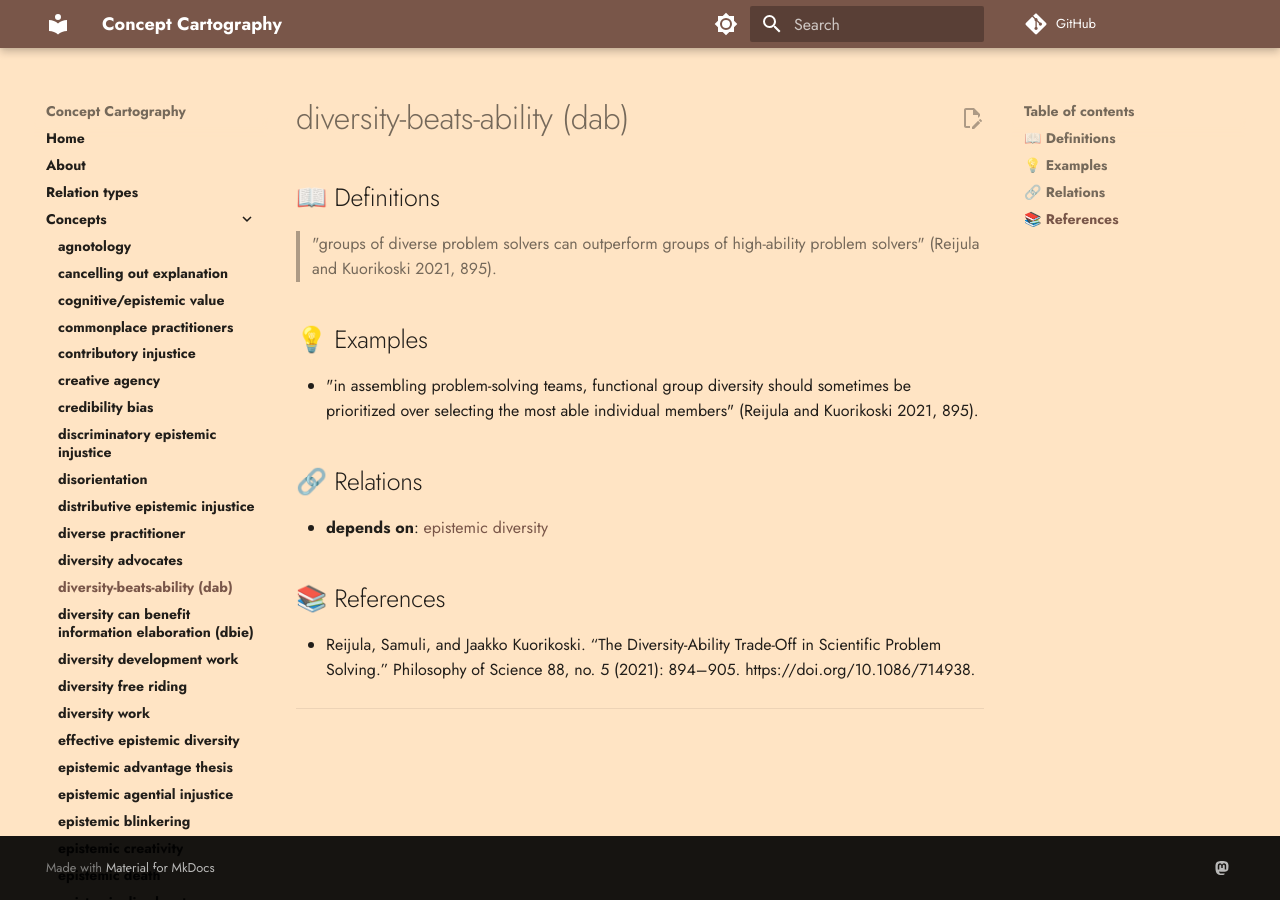
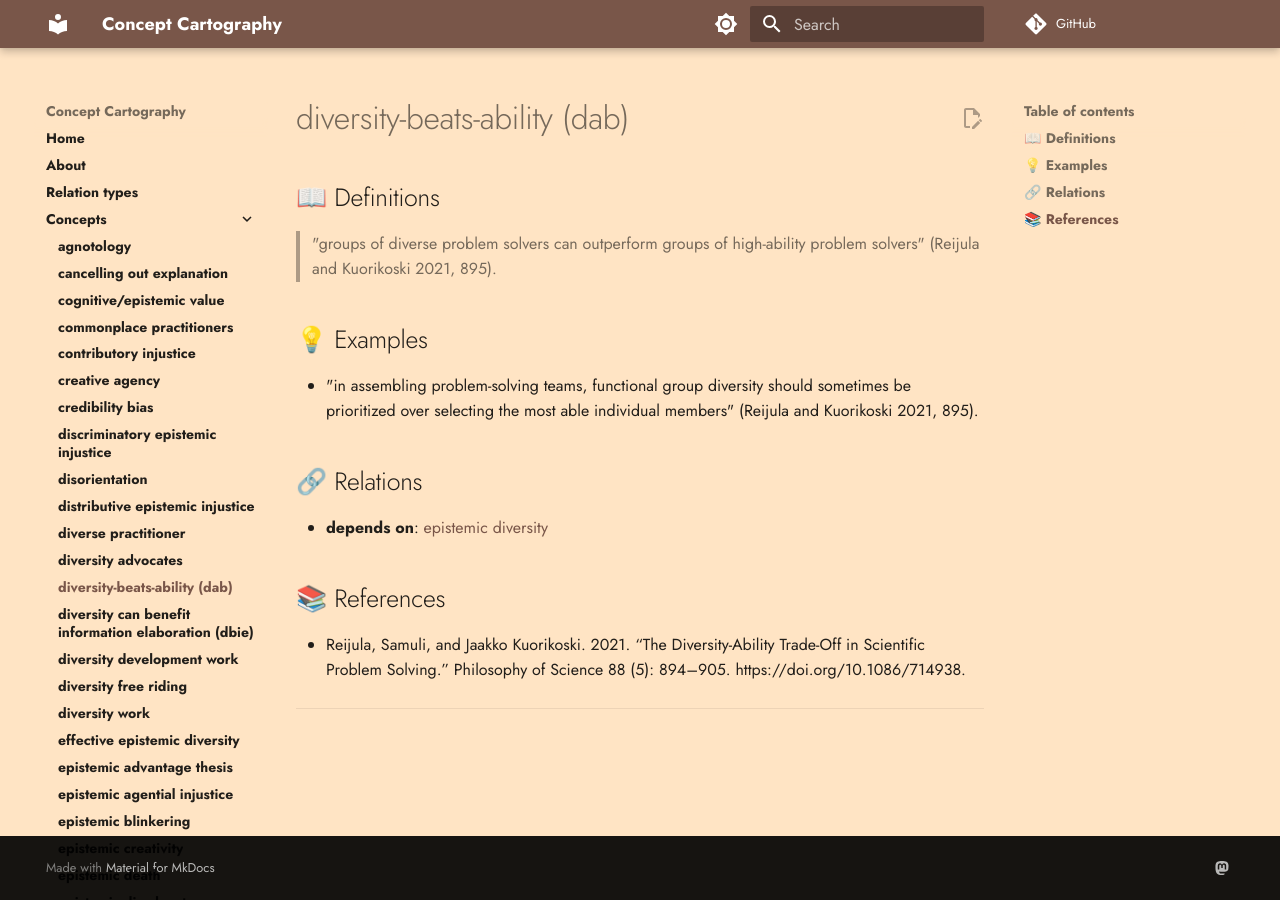
Before and after one commit to conceptcartography/conceptcartography, an MkDocs documentation site: the page built from docs/concepts/diversity-beats-ability-dab.md, in a window 1280 px wide. Built offline with MkDocs 1.6.1 and Material for MkDocs 9.7.7, drawn with Linux system fonts in a browser that asks for light colours; comment, search, counter and statistics services are not loaded; the version menu is left out.

```diff
--- a/docs/concepts/diversity-beats-ability-dab.md
+++ b/docs/concepts/diversity-beats-ability-dab.md
@@ -14,7 +14,7 @@
 
 ## 📚 References
 
-- Reijula, Samuli, and Jaakko Kuorikoski. “The Diversity-Ability Trade-Off in Scientific Problem Solving.” Philosophy of Science 88, no. 5 (2021): 894–905. https://doi.org/10.1086/714938.
+- Reijula, Samuli, and Jaakko Kuorikoski. 2021. “The Diversity-Ability Trade-Off in Scientific Problem Solving.” Philosophy of Science 88 (5): 894–905. https://doi.org/10.1086/714938.
 
 ---
 
```
